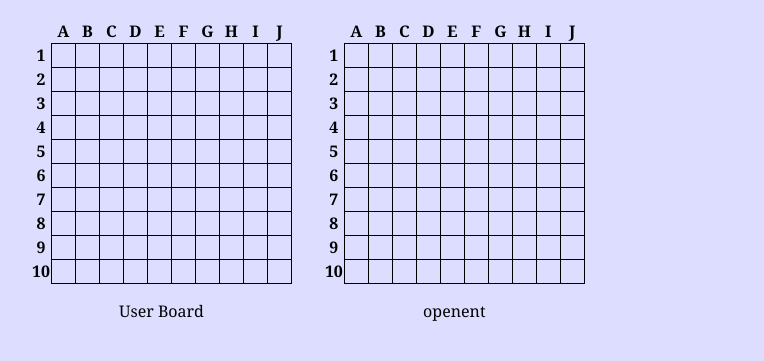
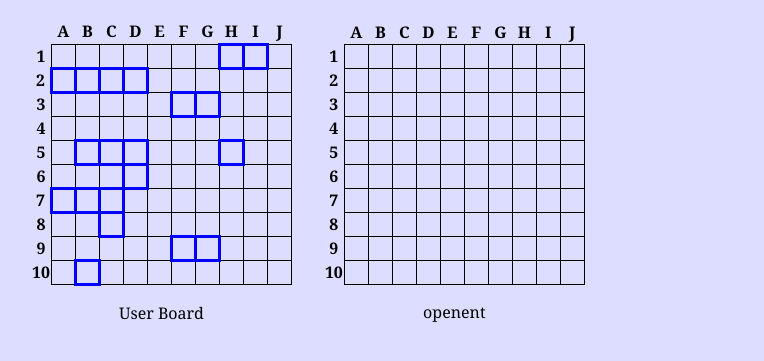
Before and after one commit to Essoh21/battleship, a website built with webpack: page src/html/index.html in a window 1280 px wide. Shown: the part 67-428 px from the top of the page, without its empty margins (9-773 px from the left). Built offline with nearby package versions, Linux system fonts and the light colour scheme.

Commit message:
display ships but have some ships adjacent

```diff
--- a/src/Events/game.js
+++ b/src/Events/game.js
@@ -15,7 +15,12 @@ const game = () => {
     opponentGameboard.innerHTML = createPlayGround();
     opponent.gameboard.placeShipsAtRandomCoordinates(opponent.ships);
     //Events
-    window.addEventListener('load', addDataTotd);
+    window.addEventListener('load', () => {
+        addDataTotd();
+        console.log(player.ships)
+        displayShips(player.ships,
+            playerGameboard);
+    });
     opponentGameboard.addEventListener('click', (el) => {
         attackOpponentAtCell(opponent, el);
     })
@@ -31,6 +36,18 @@ const attackOpponentAtCell = (opponent, cell) => {
     markcellAsAttacked(cell.target);
 }
 
+function displayShips(ships, gameBoard) {
+    ships.forEach((ship) => {
+        ship.coordinates.forEach(coord => {
+            let x = coord.x;
+            let y = coord.y;
+            let td = gameBoard.querySelector(`td[data-x="${x}"][data-y="${y}"]`);
+            td.classList.add("ship");
+        });
+    });
+}
+
+
 const markcellAsAttacked = (cell) => {
     cell.classList.add('clicked');
 }
--- a/src/style/style.css
+++ b/src/style/style.css
@@ -57,11 +57,6 @@ td {
     border: 2px solid red;
 }
 
-td:first-child:hover,
-td:first-child:active {
-    background-color: var(--body-background-color);
-}
-
 .user-part,
 .opponent-part {
     display: flex;
@@ -70,3 +65,7 @@ td:first-child:active {
     justify-content: center;
     gap: 1rem;
 }
+
+.user-part .ship {
+    border: 3px solid blue;
+}
```
Also changed, not shown: src/tests/GameBoard.test.js (+38 -0 lines).
